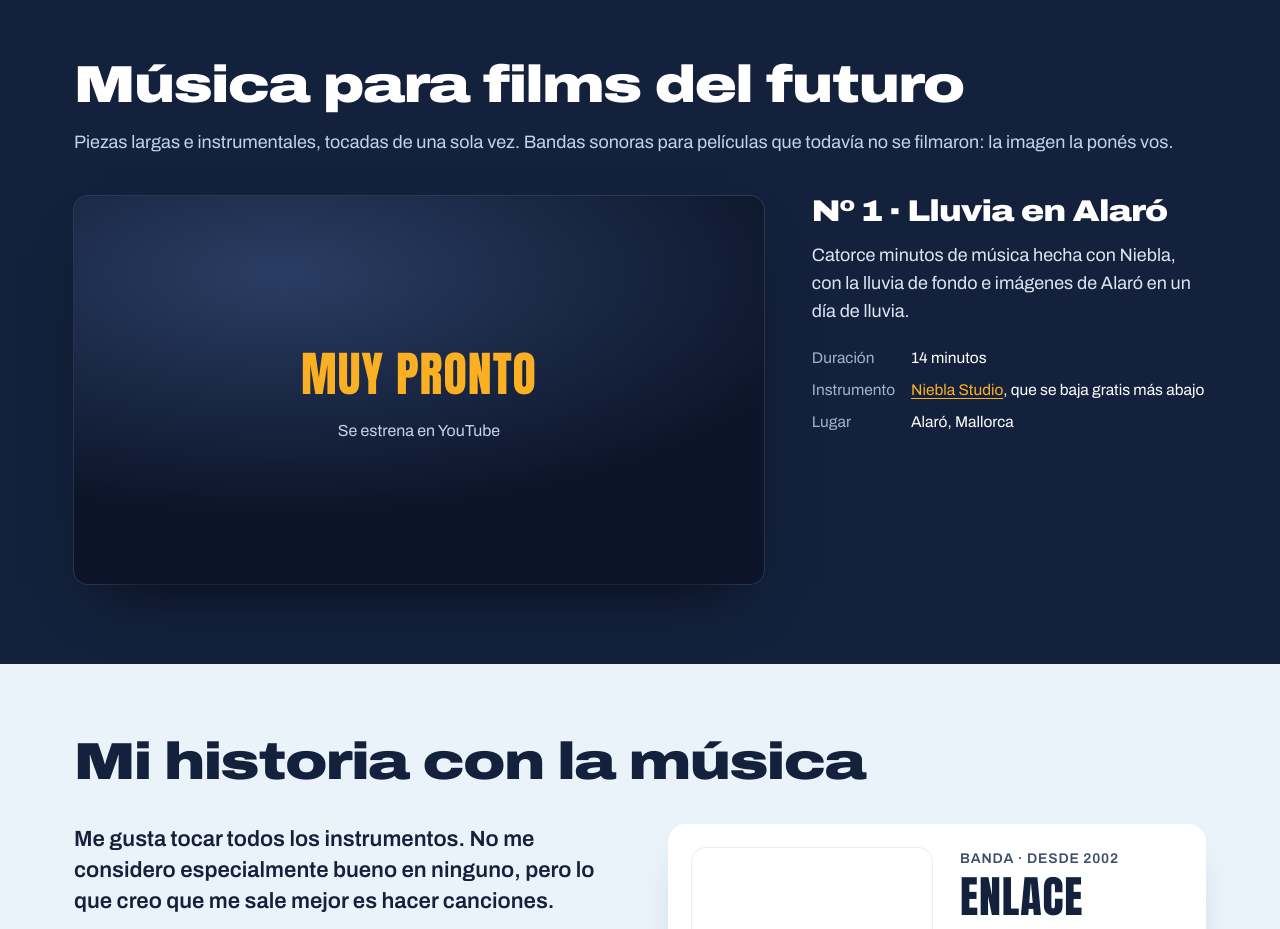
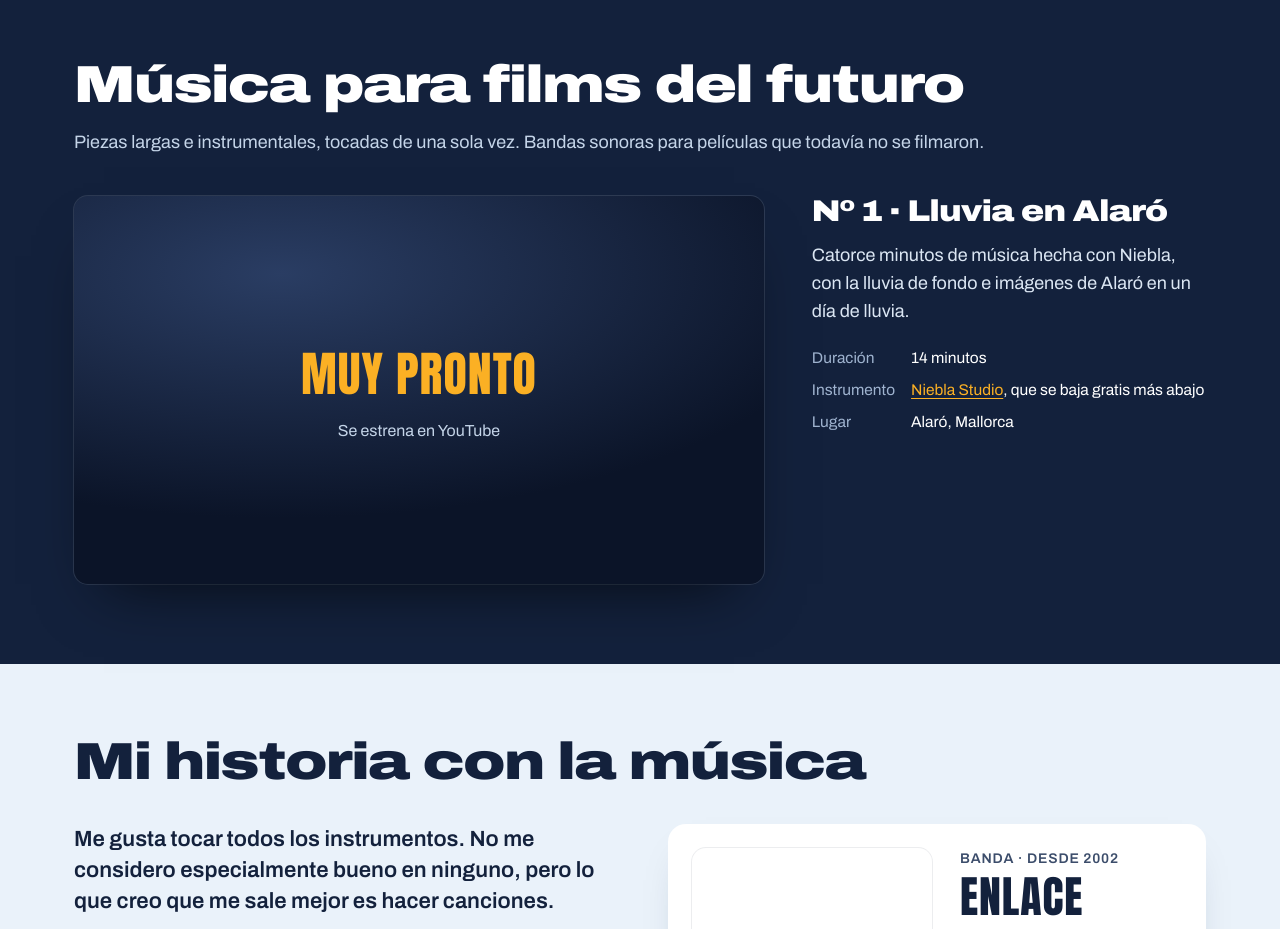
Before and after one commit to nikokubrick/saavedrismo, a plain HTML site: page index.html in a window 1280 px wide. Shown: the part 2380-3309 px from the top of the page. Drawn offline with Linux system fonts and the light colour scheme; grey boxes are pictures that could not be loaded.

Commit message:
Saco "la imagen la ponés vos"
Co-Authored-By: Claude Opus 5.5 <noreply@anthropic.com>
Claude-Session: https://claude.ai/code/session_0185iemKm9bXSynqm6vCjNN5

```diff
--- a/index.html
+++ b/index.html
@@ -288,7 +288,7 @@ footer p{margin:0 0 12px;color:var(--tinta-2);font-size:16.5px;max-width:36em}
 <section class="peliculas" id="peliculas" aria-labelledby="t-pelis">
   <div class="cont">
     <h2 id="t-pelis">Música para films del futuro</h2>
-    <p class="bajada">Piezas largas e instrumentales, tocadas de una sola vez. Bandas sonoras para películas que todavía no se filmaron: la imagen la ponés vos.</p>
+    <p class="bajada">Piezas largas e instrumentales, tocadas de una sola vez. Bandas sonoras para películas que todavía no se filmaron.</p>
 
     <div class="pelis-grid">
       <!-- Para publicar el video: poner el id de YouTube en data-yt (lo que va después de "v=" en el enlace) -->
```
